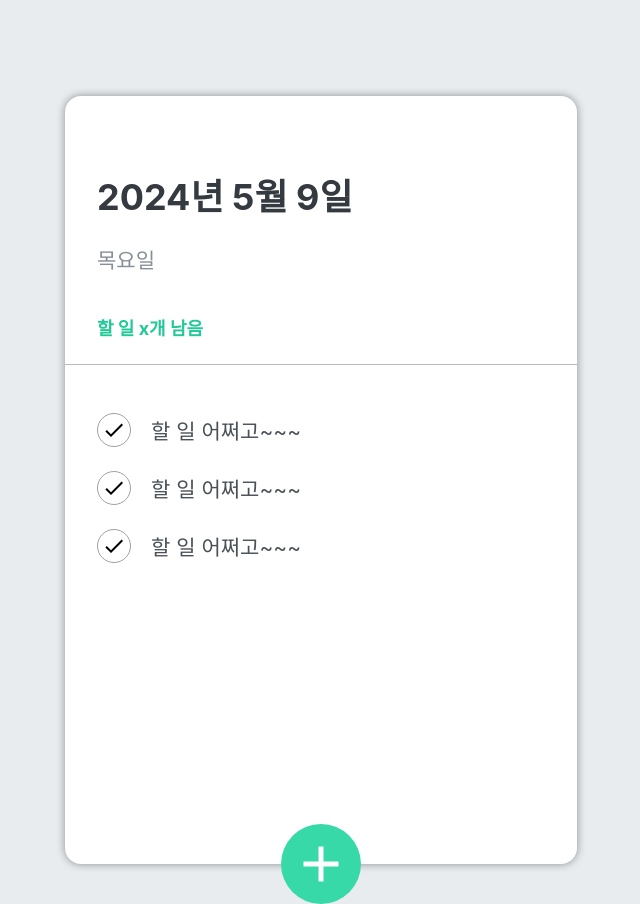
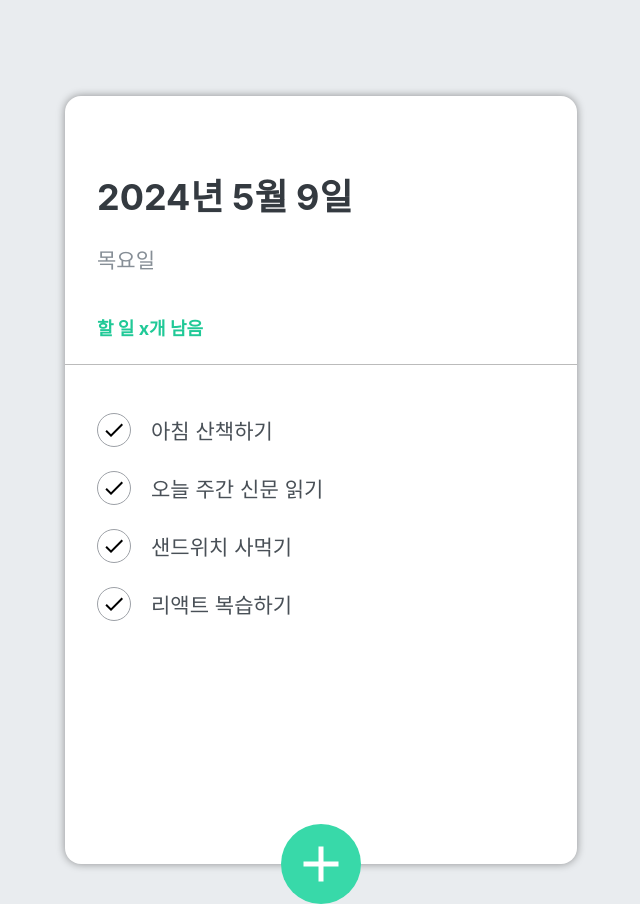
Before and after one commit to jaehyeok7633/react-todo-app, a React (Create React App) app: page / in a window 1280 px wide. Shown: the whole page, without its empty margins (319-959 px from the left). Built offline with nearby package versions, Linux system fonts and the light colour scheme.

Commit message:
할 일 추가 작업, 할 일 목록 렌더링

```diff
--- a/src/components/TodoInput.js
+++ b/src/components/TodoInput.js
@@ -10,15 +10,25 @@ const TodoInput = ({ addTodo }) => {
   // 할 일 입력창에 입력한 내용을 표현하는 상태값
   const [todoText, setTodoText] = useState('');
 
-  // + 버튼 클릭 시 이벤트
+  // + 버튼 클릭시 이벤트
   const onToggle = () => {
     setOpen(!open);
+  };
+
+  // input change 이벤트 핸들러
+  const todoChangeHandler = (e) => {
+    setTodoText(e.target.value);
   };
 
   // submit 이벤트 핸들러
   const submitHandler = (e) => {
     e.preventDefault(); // 태그의 기본 기능 제한(submit 막기)
-    addTodo();
+
+    // 부모 컴포넌트가 전달한 함수의 매개값으로 입력값 넘기기.
+    addTodo(todoText);
+
+    // 입력이 끝나면 입력창 비우기
+    setTodoText('');
   };
 
   return (
@@ -32,6 +42,8 @@ const TodoInput = ({ addTodo }) => {
             <input
               type='text'
               placeholder='할 일을 입력 후, 엔터를 누르세요!'
+              onChange={todoChangeHandler}
+              value={todoText}
             />
           </form>
         </div>
@@ -45,7 +57,6 @@ const TodoInput = ({ addTodo }) => {
           {클래스이름: 논리값},
           클래스 이름 지정 안할 시 변수명이 클래스 이름으로 사용됨.
       */}
-
       <button
         className={cn('insert-btn', { open })}
         onClick={onToggle}
--- a/src/components/TodoItem.js
+++ b/src/components/TodoItem.js
@@ -2,13 +2,13 @@ import React from 'react';
 import '../scss/TodoItem.scss';
 import { MdDelete, MdDone } from 'react-icons/md';
 
-const TodoItem = () => {
+const TodoItem = ({ item }) => {
   return (
     <li className='todo-list-item'>
       <div className='check-circle'>
         <MdDone />
       </div>
-      <span className='text'>할 일 어쩌고~~~</span>
+      <span className='text'>{item.title}</span>
       <div className='remove'>
         <MdDelete />
       </div>
--- a/src/components/TodoMain.js
+++ b/src/components/TodoMain.js
@@ -2,12 +2,12 @@ import React from 'react';
 import '../scss/TodoMain.scss';
 import TodoItem from './TodoItem';
 
-const TodoMain = () => {
+const TodoMain = ({ todoList }) => {
   return (
     <ul className='todo-list'>
-      <TodoItem />
-      <TodoItem />
-      <TodoItem />
+      {todoList.map((todo) => {
+        return <TodoItem key={todo.id} item={todo} />;
+      })}
     </ul>
   );
 };
--- a/src/components/TodoTemplate.js
+++ b/src/components/TodoTemplate.js
@@ -31,14 +31,40 @@ const TodoTemplate = () => {
     },
   ]);
 
+  // id값 시퀀스 함수 (DB 연동시키면 필요없게 됨.)
+  const makeNewId = () => {
+    if (todos.length === 0) return 1;
+    return todos[todos.length - 1].id + 1; // 맨 마지막 할 일 객체의 id보다 하나 크게
+  };
+
+  /*
+  TodoInput에게 todoText를 받아오는 함수
+  자식 컴포넌트가 부모 컴포넌트에게 데이터를 전달할 때는
+  일반적인 props 사용이 불가능.
+  부모 컴포넌트에서 함수를 선언(매개변수 꼭 선언) -> props로 함수를 전달.
+  자식 컴포넌트에서 전달받은 함수를 호출하면서 매개값으로 데이터를 전달.
+  */
   const addTodo = (todoText) => {
-    console.log('할일:', todoText);
+    const newTodo = {
+      id: makeNewId(),
+      title: todoText,
+      done: false,
+    }; // 나중에는 fetch를 이용해서 백엔드에 insert 요청을 보내야 함.
+    console.log(newTodo);
+
+    // todos.push(newTodo); (x) -> useState 변수는 setter로 변경
+    // setTodos(newTodo); (x)
+    // react의 상태변수는 불변성(immutable)을 가지기 때문에
+    // 기존 상태에서 변경은 불가능 -> 새로운 상태로 만들어서 변경해야 한다.
+    setTodos((oldTodos) => {
+      return [...oldTodos, newTodo];
+    });
   };
 
   return (
     <div className='TodoTemplate'>
       <TodoHeader />
-      <TodoMain />
+      <TodoMain todoList={todos} />
       <TodoInput addTodo={addTodo} />
     </div>
   );
```
Lines whose indentation alone changed are shown as unchanged.
